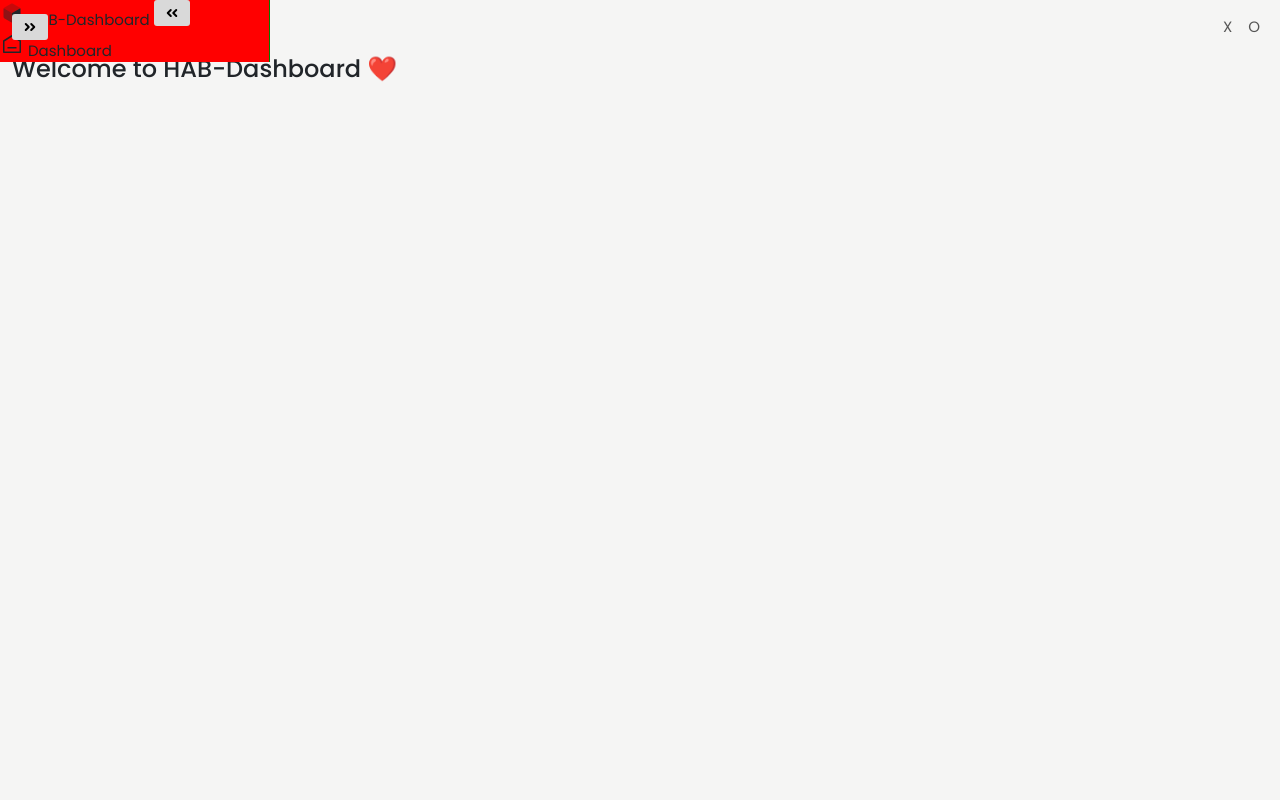
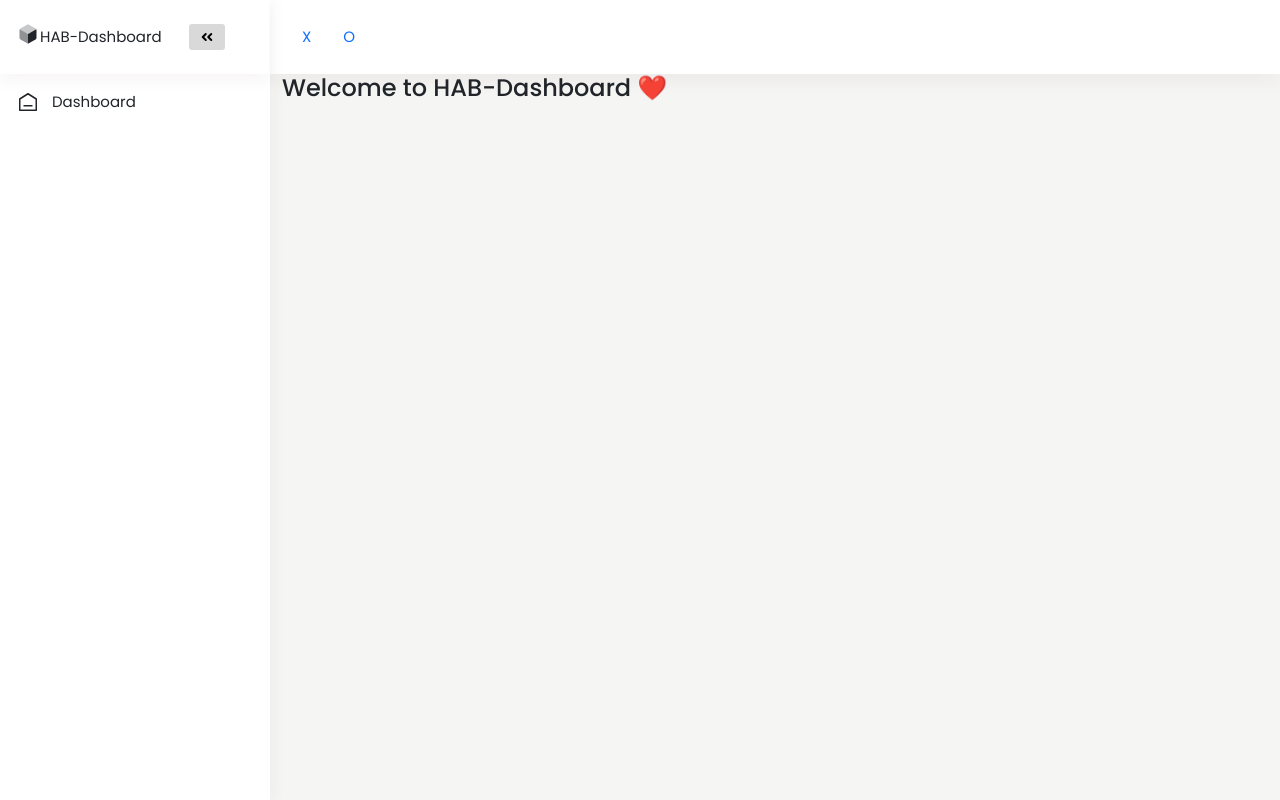
Before and after one commit to ahmedelsewailky/HAB-Dashoard, a plain HTML site: page index.html in a window 1280 px wide. Drawn offline with Linux system fonts and the light colour scheme.

Commit message:
Set default app configurations

```diff
--- a/assets/css/style.css
+++ b/assets/css/style.css
@@ -180,11 +180,16 @@
     --main-color: var(--bg-red-500);
     --border-color: var(--bg-stone-200);
     --radius-size: 4px;
+    --shadow: rgb(0, 0, 0, 0.08);
 
     /* SIDEBAR */
     --sidebar-width: 270px;
     --sidebar-background-color: white;
+    --sidebar-brand-color: white;
     --sidebar-border-color: var(--bg-stone-200);
+
+    /* HEADER */
+    --header-height: 74px;
 }
 
 ::selection {
@@ -244,16 +249,77 @@ ul {
 /* ==========>   THEMES CONTROL */
 /* ------------------------------------------------------------------------------------------ */
 .theme-light {
-    --sidebar-background-color: red;
-    --sidebar-border-color: green;
+    --sidebar-background-color: white;
+    --sidebar-border-color: white;
+    --sidebar-brand-color: white;
+    --shadow: rgb(83 46 43 / 4%);
 }
 
 /* ------------------------------------------------------------------------------------------ */
 /* ==========>   SIDEBAR */
 /* ------------------------------------------------------------------------------------------ */
 .sidebar {
+    top: 0;
+    left: 0;
+    z-index: 10;
+    height: 100%;
+    position: fixed;
+    width: var(--sidebar-width);
+    box-shadow: 4px 0px 14px var(--shadow);
     background-color: var(--sidebar-background-color);
     border-right: 1px solid var(--sidebar-border-color);
-    width: var(--sidebar-width);
-    position: fixed;
 }
+
+[dir=rtl] .sidebar {
+    left: auto;
+    right: 0;
+    box-shadow: -4px 0px 14px var(--shadow);
+}
+
+.sidebar-brand {
+    display: flex;
+    padding: 12px 16px;
+    align-items: center;
+    height: var(--header-height);
+    background-color: var(--sidebar-brand-color);
+    box-shadow: 0 8px 14px var(--shadow);
+}
+
+.sidebar-brand .toggler-sidebar {
+    position: relative;
+}
+
+.sidebar-menu-inner {
+    padding: 16px;
+}
+
+.sidebar-menu-link {
+    display: flex;
+    align-items: center;
+    gap: 12px;
+}
+
+/* ------------------------------------------------------------------------------------------ */
+/* ==========>   MAIN CONTENT */
+/* ------------------------------------------------------------------------------------------ */
+.main-content {
+    padding-left: var(--sidebar-width);
+}
+
+[dir=rtl] .main-content {
+    padding-right: var(--sidebar-width);
+    padding-left: 0;
+}
+
+/* ------------------------------------------------------------------------------------------ */
+/* ==========>   HEADER */
+/* ------------------------------------------------------------------------------------------ */
+.header-container {
+    width: 100%;
+    display: flex;
+    padding: 0 16px;
+    align-items: center;
+    background-color: white;
+    height: var(--header-height);
+    box-shadow: 0px 10px 14px var(--shadow);
+}
--- a/index.html
+++ b/index.html
@@ -13,6 +13,7 @@
         href="https://fonts.googleapis.com/css2?family=Changa:wght@200..800&family=Poppins:ital,wght@0,100;0,200;0,300;0,400;0,500;0,600;0,700;0,800;0,900;1,100;1,200;1,300;1,400;1,500;1,600;1,700;1,800;1,900&display=swap">
 
     <!-- Css files & libraries -->
+    <link rel="stylesheet" href="./assets/libs/bootstrap/css/bootstrap.rtl.min.css">
     <link rel="stylesheet" href="./assets/libs/bootstrap/css/bootstrap.min.css">
     <link rel="stylesheet" href="./assets/css/hab-icons.css">
     <link rel="stylesheet" href="./assets/css/style.css">
@@ -30,7 +31,7 @@
                             <i class="hab hab-colored-box"></i>
                         </span>
                         <a href="./index.html">HAB-Dashboard</a>
-                        <button type="button" class="toggler-sidebar">
+                        <button type="button" class="toggler-sidebar ms-auto">
                             <i class="hab hab-angle-double-left"></i>
                         </button>
                     </div>
@@ -48,13 +49,9 @@
 
             <main class="main-content">
                 <!-- =================================================================================== HEADER -->
-                <header class="navbar navbar-expand-lg">
-                    <div class="container-fluid">
-                        <button type="button" class="toggler-sidebar-mobile">
-                            <i class="hab hab-angle-double-right"></i>
-                        </button>
-                        <div class="navbar-collapse collapse justify-content-end">
-                            <ul class="navbar-nav">
+                <header class="header">
+                    <div class="header-container">
+                        <ul class="nav">
                             <li class="nav-item">
                                 <a href="#" class="nav-link">
                                     X
@@ -66,7 +63,6 @@
                                 </a>
                             </li>
                         </ul>
-                        </div>
                     </div>
                 </header>
 
```
Lines whose indentation alone changed are shown as unchanged.
